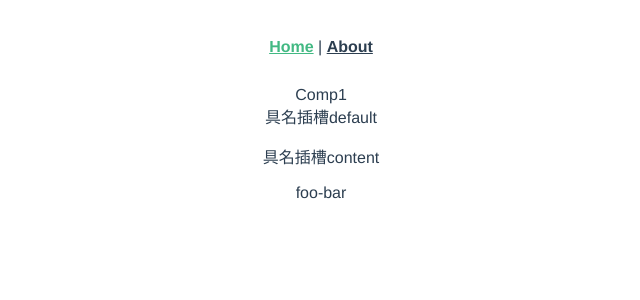
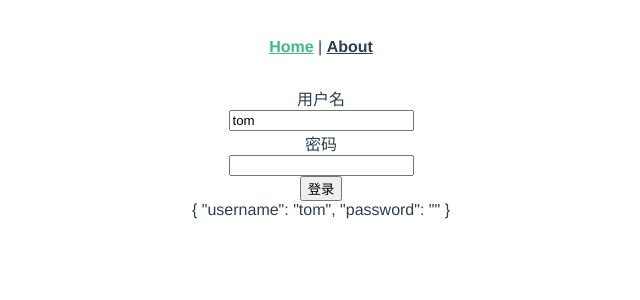
Before and after one commit to wh-lv/web-, a Vue app: page / in a window 1280 px wide. Shown: the top 300 px of the page, without its empty margins (319-959 px from the left). Built offline with nearby package versions, Linux system fonts and the light colour scheme.

Commit message:
'element-uiform'

```diff
--- a/package.json
+++ b/package.json
@@ -8,6 +8,7 @@
     "lint": "vue-cli-service lint"
   },
   "dependencies": {
+    "async-validator": "^3.5.1",
     "core-js": "^3.6.5",
     "vue": "^2.6.11",
     "vue-router": "^3.2.0",
--- /dev/null
+++ b/src/components/form/KForm.vue
@@ -0,0 +1,44 @@
+<template>
+  <div>
+    <slot></slot>
+  </div>
+</template>
+
+<script>
+export default {
+  provide () {
+    return {
+      form: this
+    }
+  },
+  props: {
+    model: {
+      type: Object,
+      required: true
+    },
+    rules: {
+      type: Object
+    }
+  },
+  methods: {
+    validate (cb) {
+      const tasks = this.$children
+        .filter(item => item.prop)
+        .map(item => item.validate())
+      Promise.all(tasks)
+        .then(() => {
+          const flag = true
+          cb(flag)
+        })
+        .catch(() => {
+          const flag = false
+          cb(flag)
+        })
+    }
+  }
+}
+</script>
+
+<style>
+
+</style>
--- /dev/null
+++ b/src/components/form/KFormItem.vue
@@ -0,0 +1,54 @@
+<template>
+  <div>
+    <label v-if="label">{{ label }}</label>
+    <slot></slot>
+    <!-- 校验信息 -->
+    <p v-if="errorMessage">{{ errorMessage }}</p>
+  </div>
+</template>
+
+<script>
+import Schema from 'async-validator'
+export default {
+  inject: ['form'],
+  props: {
+    label: {
+      type: String,
+      default: ''
+    },
+    prop: String
+  },
+  data () {
+    return {
+      errorMessage: ''
+    }
+  },
+  mounted () {
+    this.$on('validate', () => {
+      this.validate()
+    })
+  },
+  methods: {
+    validate () {
+      // 1. 获取校验规则
+      const rules = this.form.rules[this.prop]
+      // 2. 获取数据
+      const value = this.form.model[this.prop]
+      // 3. 执行校验
+      const desc = { [this.prop]: rules }
+      const schema = new Schema(desc)
+      return schema.validate({ [this.prop]: value }, errors => {
+        if (errors) {
+          this.errorMessage = errors[0].message
+        } else {
+          this.errorMessage = ''
+        }
+      })
+    }
+  }
+}
+</script>
+
+<style>
+
+</style>
--- /dev/null
+++ b/src/components/form/KInput.vue
@@ -0,0 +1,28 @@
+<template>
+  <div>
+    <!-- 自定义组件要实现 v-model，就必须实现 :value @input -->
+    <input :value="value" @input="onInput" v-bind="$attrs">
+  </div>
+</template>
+
+<script>
+export default {
+  inheritAttrs: false, // 避免顶层元素继承属性
+  props: {
+    value: {
+      type: String,
+      default: ''
+    }
+  },
+  methods: {
+    onInput (e) {
+      this.$emit('input', e.target.value)
+      this.$parent.$emit('validate')
+    }
+  }
+}
+</script>
+
+<style lang="scss" scoped>
+
+</style>
--- a/src/components/form/index.vue
+++ b/src/components/form/index.vue
@@ -1,10 +1,53 @@
 <template>
-  <div>Form</div>
+  <div>
+    <k-form :model="model" :rules="rules" ref="formLogin">
+      <k-form-item label="用户名" prop="username">
+        <k-input v-model="model.username"></k-input>
+      </k-form-item>
+      <k-form-item label="密码" prop="password">
+        <k-input v-model="model.password" type="password"></k-input>
+      </k-form-item>
+      <k-form-item>
+        <button @click="onLogin">登录</button>
+      </k-form-item>
+    </k-form>
+    {{ model }}
+  </div>
 </template>
 
 <script>
+import KInput from './KInput'
+import KFormItem from './KFormItem'
+import KForm from './KForm'
 export default {
-
+  components: {
+    KInput,
+    KFormItem,
+    KForm
+  },
+  data () {
+    return {
+      model: {
+        username: 'tom',
+        password: ''
+      },
+      rules: {
+        username: [{ required: true, message: '用户名必填' }],
+        password: [{ required: true, message: '密码必填' }]
+      }
+    }
+  },
+  methods: {
+    onLogin () {
+      this.$refs.formLogin.validate((isValid) => {
+        if (isValid) {
+          alert('Login...')
+        } else {
+          alert('Error...')
+        }
+      })
+    }
+  }
 }
 </script>
 
--- a/src/views/Home.vue
+++ b/src/views/Home.vue
@@ -1,13 +1,15 @@
 <template>
   <div class="home">
     <!-- <communicate test='From Home.vue' ></communicate> -->
-    <solt-demo></solt-demo>
+    <!-- <solt-demo></solt-demo> -->
+    <form-test></form-test>
   </div>
 </template>
 
 <script>
 // import Communicate from '../components/communicate'
-import SoltDemo from '../components/slots'
+// import SoltDemo from '../components/slots'
+import FormTest from '../components/form'
 
 export default {
   name: 'Home',
@@ -19,7 +21,8 @@ export default {
   },
   components: {
     // Communicate,
-    SoltDemo
+    // SoltDemo,
+    FormTest
   },
   data () {
     return {
```
Also changed, not shown: 1 other file (tests, documents, lock files or other folders).
